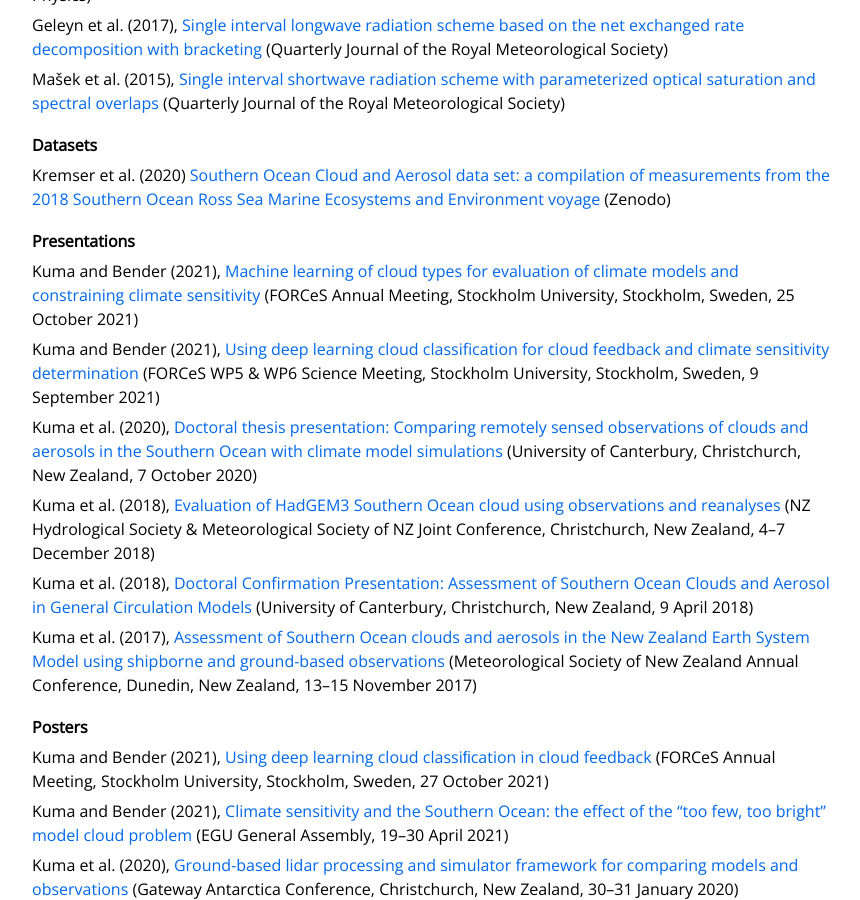
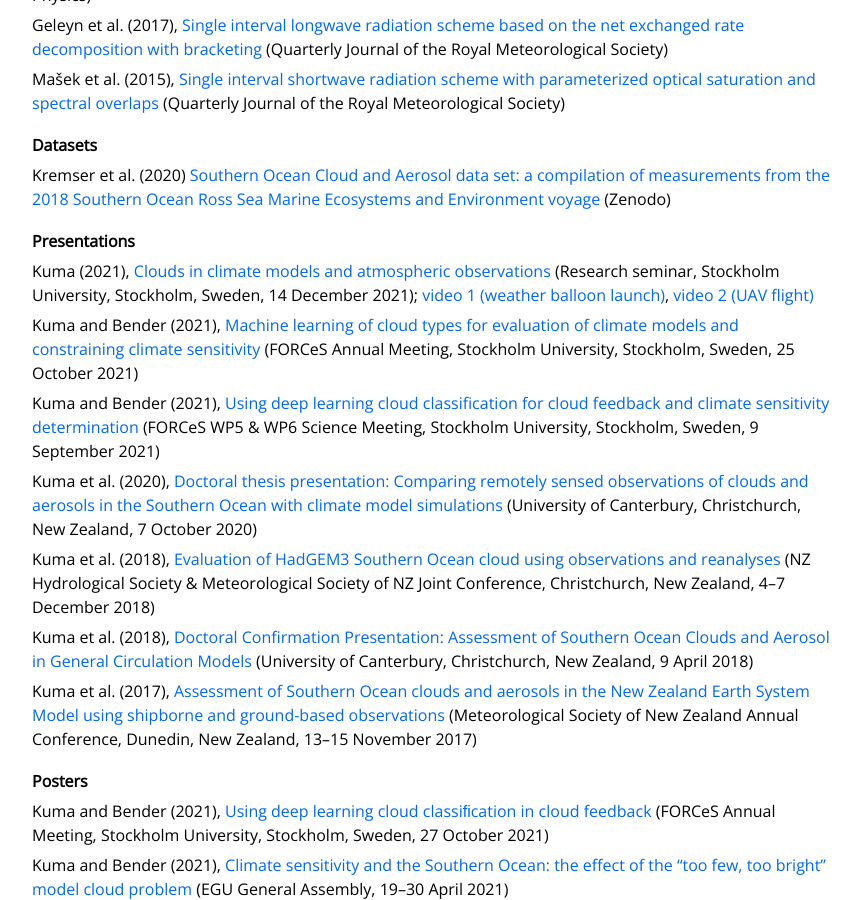
Before and after one commit to peterkuma/peterkuma.net, a Jekyll site: the page built from science/index.md, in a window 1280 px wide and 900 px high, scrolled down 697 px. Shown: the whole window, without its empty margins (208-1068 px from the left). Built offline with Jekyll 4.4.1, drawn with Linux system fonts in a browser that asks for light colours.

Commit message:
Add an SU research seminar

```diff
--- a/science/index.md
+++ b/science/index.md
@@ -34,6 +34,8 @@
 Kremser et al. (2020) [Southern Ocean Cloud and Aerosol data set: a compilation of measurements from the 2018 Southern Ocean Ross Sea Marine Ecosystems and Environment voyage](https://zenodo.org/record/4060237) (Zenodo)
 
 ## Presentations
+
+Kuma (2021), [Clouds in climate models and atmospheric observations](https://zenodo.org/record/5905775) (Research seminar, Stockholm University, Stockholm, Sweden, 14 December 2021); [video 1 (weather balloon launch)](https://files.peterkuma.net/media/svxde2yho3/radiosonde.webm), [video 2 (UAV flight)](https://files.peterkuma.net/media/3k146je3bn/uav.webm)
 
 Kuma and Bender (2021), [Machine learning of cloud types for evaluation of climate models and constraining climate sensitivity](https://zenodo.org/record/5605043) (FORCeS Annual Meeting, Stockholm University, Stockholm, Sweden, 25 October 2021)
 
```
